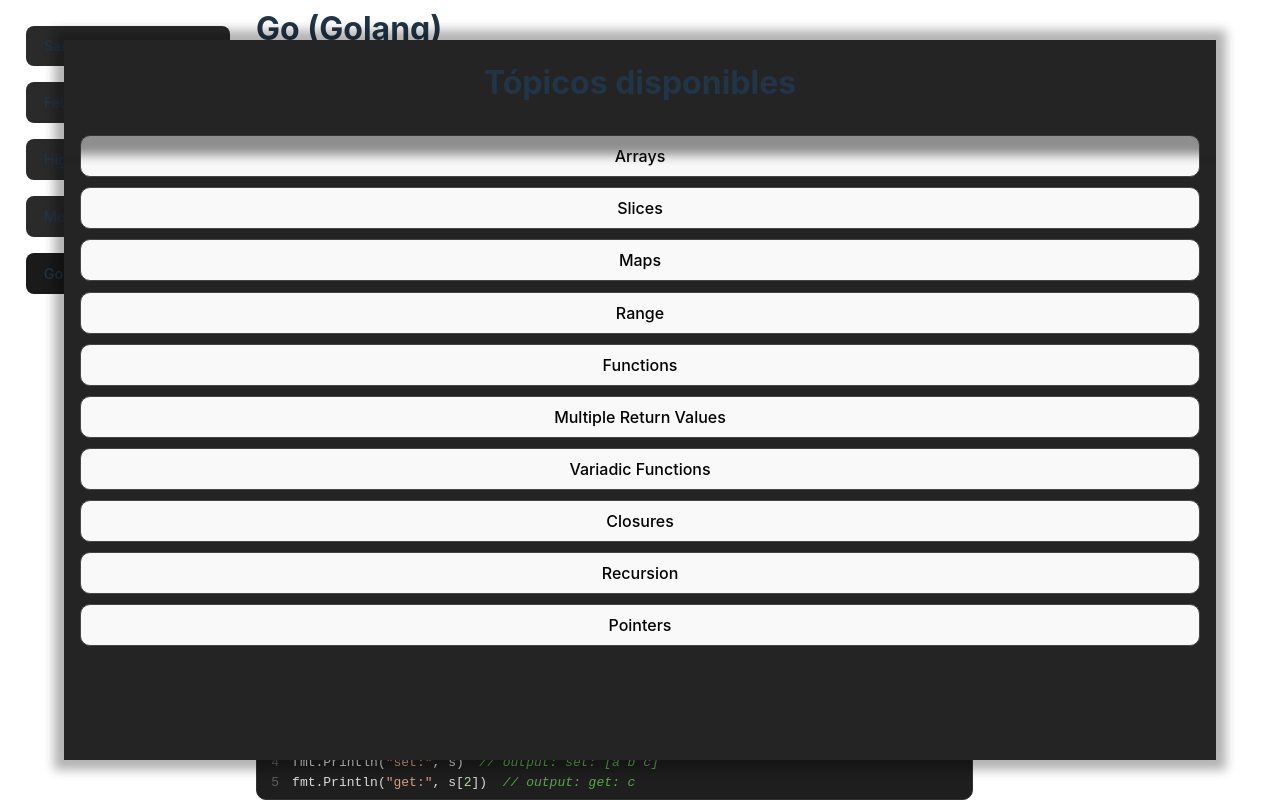
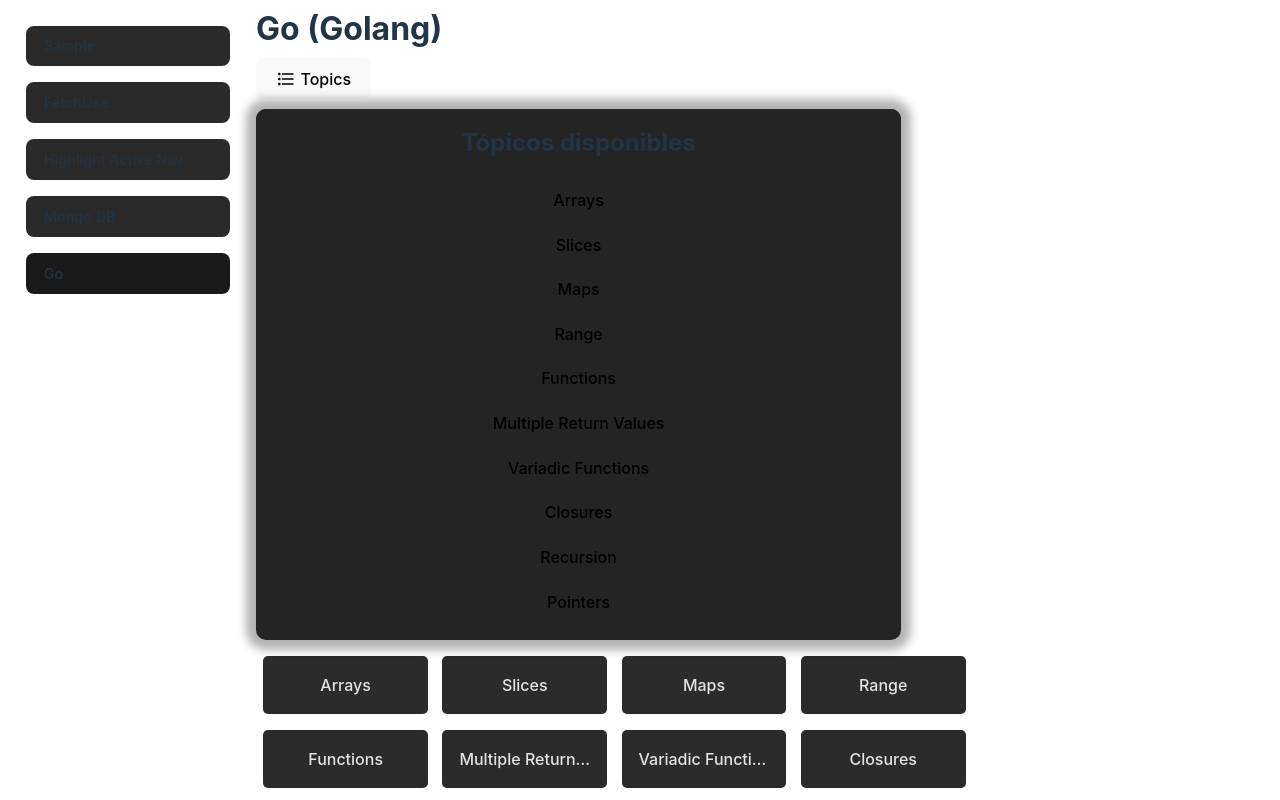
Before and after one commit to larcondo/apuntes-react-version, a React (Vite) app: page /go in a window 1280 px wide. Both pictures are taken after a click on the button "Topics". Shown: the top 800 px of the page. Built offline with nearby package versions, Linux system fonts and the light colour scheme.

Commit message:
create sub-routes configuration for Go language

```diff
--- a/src/components/TopicLinks/TopicLink.jsx
+++ b/src/components/TopicLinks/TopicLink.jsx
@@ -1,12 +1,14 @@
 import { useLocation, Link } from 'react-router-dom'
 
-const TopicLink = ({ path, text, onClick }) => {
+const TopicLink = ({ path, text, onClick, hasSubRoutes = false }) => {
   const { pathname } = useLocation()
+
+  const isActive = hasSubRoutes ? pathname.startsWith(path) : pathname === path
 
   return (
     <Link to={path}
       onClick={onClick}
-      className={ pathname === path ? 'topic-link active' : 'topic-link' }
+      className={ isActive ? 'topic-link active' : 'topic-link' }
     >
       { text }
     </Link>
--- a/src/components/TopicLinks/index.jsx
+++ b/src/components/TopicLinks/index.jsx
@@ -8,7 +8,7 @@
       <TopicLink path='/fetchuse' text='FetchUse' onClick={onClick} />
       <TopicLink path='/highlight-active-nav' text='Highlight Active Nav' onClick={onClick} />
       <TopicLink path='/mongodb' text='Mongo DB' onClick={onClick} />
-      <TopicLink path='/go' text='Go' onClick={onClick} />
+      <TopicLink path='/go' text='Go' onClick={onClick} hasSubRoutes />
     </div>
   )
 }
--- /dev/null
+++ b/src/pages/Go/Home/index.css
@@ -0,0 +1,37 @@
+.home-sections-container {
+  display: grid;
+  grid-template-rows: auto;
+  grid-template-columns: repeat(2, 46%);
+  column-gap: 1em;
+  row-gap: 1em;
+  justify-content: center;
+  align-content: center;
+  padding: 1em 0;
+}
+
+.home-sections-container a {
+  padding: 1em;
+  color: #e3e3e3;
+  background-color: #2b2b2b;
+
+  text-align: center;
+  overflow: hidden;
+  white-space: nowrap;
+  text-overflow: ellipsis;
+
+  border-radius: 5px;
+  border: 1px solid transparent;
+  transition: border-color 0.25s;
+}
+
+.home-sections-container > a:hover {
+  color: initial;
+  border-color: #646cff;
+}
+
+@media screen and (width > 768px) {
+  .home-sections-container {
+    grid-template-columns: repeat(4, 23%);
+    column-gap: 2%;
+  }
+}
--- /dev/null
+++ b/src/pages/Go/Home/index.jsx
@@ -0,0 +1,21 @@
+import './index.css'
+import { topics } from '../topics'
+import { Link } from 'react-router-dom'
+
+const Home = () => {
+  return(
+    <div>
+      <section className='home-sections-container'>
+        { topics.map(topic => {
+          return(
+            <Link to={topic.path} key={topic.title} title={topic.title}>
+              { topic.title }
+            </Link>
+          )
+        })}
+      </section>
+    </div>
+  )
+}
+
+export default Home
--- a/src/pages/Go/index.css
+++ b/src/pages/Go/index.css
@@ -1,37 +1,44 @@
 .go-topics-container {
   display: flex;
   flex-direction: column;
-  gap: 1ch;
+  /* gap: 1ch; */
   padding-bottom: 1em;
   box-sizing: border-box;
 
   background-color: #242424;
   box-shadow: 0px 0px 10px 10px rgba(0, 0, 0, 0.3);
 
-  position: fixed;
-  top: 5vh;
-  left: 5vw;
-  width: 90vw;
-  height: 90vh;
+  margin-top: 10px;
+  position: sticky;
+  top: 1em;
+  max-height: 72lvh;
+  width: 90%;
+  border-radius: 10px;
 
   overflow-y: scroll;
 }
 
-.go-topics-container h1 {
+.go-topics-container h2 {
   padding: 1ch 0;
   margin: 0;
   position: sticky;
   top: 0;
   text-align: center;
   background-color: #242424;
-  box-shadow: 0 0 10px 30px rgba(36, 36, 36, 0.5);
 }
 
-.go-topic {
+.go-topics-container a {
+  /* background-color: #454545; */
+  text-align: center;
+  padding: 1ch;
+  color: initial;
   margin: 0 1em;
-  padding: 10px;
-  border: 1px solid #454545;
-  border-radius: 10px;
+  transition: background-color 0.5s;
+}
+
+.go-topics-container a:hover {
+  color: initial;
+  background-color: #202020;
 }
 
 .topics-icon {
--- a/src/pages/Go/index.jsx
+++ b/src/pages/Go/index.jsx
@@ -1,52 +1,32 @@
 import './index.css'
 import { useState } from 'react'
 import { MdFormatListBulleted } from 'react-icons/md'
-
+import { Outlet, Link } from 'react-router-dom'
 import { topics } from './topics'
 
 import Title from '@components/Title'
 import PageContainer from '@components/PageContainer'
-import Slices from './Slices'
-import Arrays from './Arrays'
-import Maps from './Maps'
-import Range from './Range'
-import Functions from './Functions'
-import MultipleReturnValues from './MultipleReturnValues'
-import VariadicFunctions from './VariadicFunctions'
-import Closures from './Closures'
-import Recursion from './Recursion'
-import Pointers from './Pointers'
 
 const Go = () => {
-  const [subpage, setSubpage] = useState('Slices')
   const [topicsVisible, setTopicsVisible] = useState(false)
 
-  const changeTopic = (e) => {
-    setSubpage(e.target.innerText)
+  const changeTopic = () => {
+    // setSubpage(e.target.innerText)
     setTopicsVisible(false)
   }
 
-  const showTopics = () => setTopicsVisible(true)
+  const toggleTopics = () => setTopicsVisible(!topicsVisible)
 
   return(
     <PageContainer>
       <div>
         <Title type='h1'>Go (Golang)</Title>
-        <button onClick={showTopics}>
+        <button onClick={toggleTopics}>
           <MdFormatListBulleted size={20} className='topics-icon' />  Topics
         </button>
         { topicsVisible && <GoTopics topics={topics} onClick={changeTopic} /> }
 
-        { subpage === 'Slices' && <Slices /> }
-        { subpage === 'Arrays' && <Arrays /> }
-        { subpage === 'Maps' && <Maps /> }
-        { subpage === 'Range' && <Range /> }
-        { subpage === 'Functions' && <Functions /> }
-        { subpage === 'Multiple Return Values' && <MultipleReturnValues /> }
-        { subpage === 'Variadic Functions' && <VariadicFunctions />}
-        { subpage === 'Closures' && <Closures />}
-        { subpage === 'Recursion' && <Recursion />}
-        { subpage === 'Pointers' && <Pointers />}
+        <Outlet />
 
       </div>
     </PageContainer>
@@ -56,15 +36,16 @@
 const GoTopics = ({ topics, onClick }) => {
   return(
     <div className='go-topics-container'>
-      <h1>Tópicos disponibles</h1>
+      <Title type='h2'>Tópicos disponibles</Title>
       { topics.map( t => {
-        return <button
-          key={t.title}
-          disabled={t.status === null}
-          className='go-topic'
-          onClick={onClick}>
-            { t.title }
-          </button>
+        return(
+          <Link to={t.path}
+            key={t.title}
+            onClick={onClick}
+          >
+              {t.title}
+          </Link>
+        )
       })}
     </div>
   )
--- /dev/null
+++ b/src/pages/Go/routes.jsx
@@ -0,0 +1,25 @@
+import Home from './Home'
+import Arrays from './Arrays'
+import Slices from './Slices'
+import Maps from './Maps'
+import Range from './Range'
+import Functions from './Functions'
+import MultipleReturnValues from './MultipleReturnValues'
+import VariadicFunctions from './VariadicFunctions'
+import Closures from './Closures'
+import Recursion from './Recursion'
+import Pointers from './Pointers'
+
+export const goRoutes = [
+  { path: '/go/', element: <Home />, },
+  { path: '/go/arrays', element: <Arrays />, },
+  { path: '/go/slices', element: <Slices />, },
+  { path: '/go/maps', element: <Maps />, },
+  { path: '/go/range', element: <Range />, },
+  { path: '/go/functions', element: <Functions />, },
+  { path: '/go/multiple-return-values', element: <MultipleReturnValues />, },
+  { path: '/go/variadic-functions', element: <VariadicFunctions />, },
+  { path: '/go/closures', element: <Closures />, },
+  { path: '/go/recursion', element: <Recursion />, },
+  { path: '/go/pointers', element: <Pointers />, },
+]
--- a/src/pages/Go/topics.js
+++ b/src/pages/Go/topics.js
@@ -5,15 +5,15 @@
   // { title: 'For', status: null },
   // { title: 'If/Else', status: null },
   // { title: 'Switch', status: null },
-  { title: 'Arrays', status: 'ok' },
-  { title: 'Slices', status: 'ok' },
-  { title: 'Maps', status: 'ok' },
-  { title: 'Range', status: 'ok' },
-  { title: 'Functions', status: 'ok' },
-  { title: 'Multiple Return Values', status: 'ok' },
-  { title: 'Variadic Functions', status: 'ok' },
-  { title: 'Closures', status: 'ok' },
-  { title: 'Recursion', status: 'ok' },
-  { title: 'Pointers', status: 'ok' },
+  { title: 'Arrays', status: 'ok', path: '/go/arrays' },
+  { title: 'Slices', status: 'ok', path: '/go/slices' },
+  { title: 'Maps', status: 'ok', path: '/go/maps' },
+  { title: 'Range', status: 'ok', path: '/go/range' },
+  { title: 'Functions', status: 'ok', path: '/go/functions' },
+  { title: 'Multiple Return Values', status: 'ok', path: '/go/multiple-return-values' },
+  { title: 'Variadic Functions', status: 'ok', path: '/go/variadic-functions' },
+  { title: 'Closures', status: 'ok', path: '/go/closures' },
+  { title: 'Recursion', status: 'ok', path: '/go/recursion' },
+  { title: 'Pointers', status: 'ok', path: '/go/pointers' },
   // { title: '', status: null },
 ]
--- a/src/router.jsx
+++ b/src/router.jsx
@@ -6,6 +6,8 @@
 import HighlightActiveNav from '@pages/HighlightActiveNav'
 import MongoDB from '@pages/MongoDB'
 import Go from '@pages/Go'
+
+import { goRoutes } from '@pages/Go/routes'
 
 const router = createBrowserRouter([
   {
@@ -16,8 +18,13 @@
       { path: '/fetchuse', element: <FetchUse />, },
       { path: '/highlight-active-nav', element: <HighlightActiveNav />, },
       { path: '/mongodb', element: <MongoDB />, },
-      { path: '/go', element: <Go />, },
+      {
+        path: '/go',
+        element: <Go />,
+        children: goRoutes,
+      },
     ],
+    errorElement: <div>404 Not Found</div>,
   }
 ])
 
```
